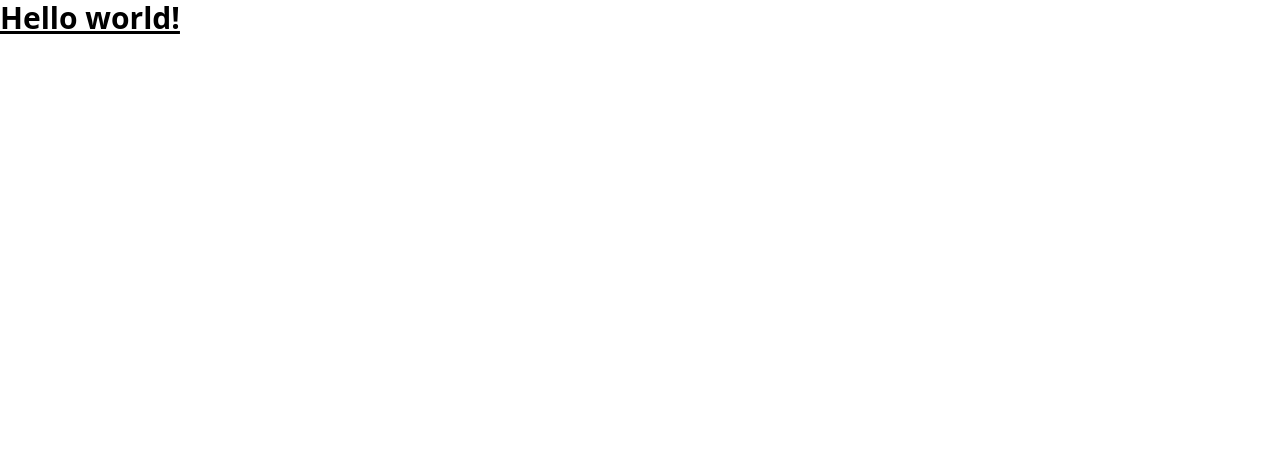
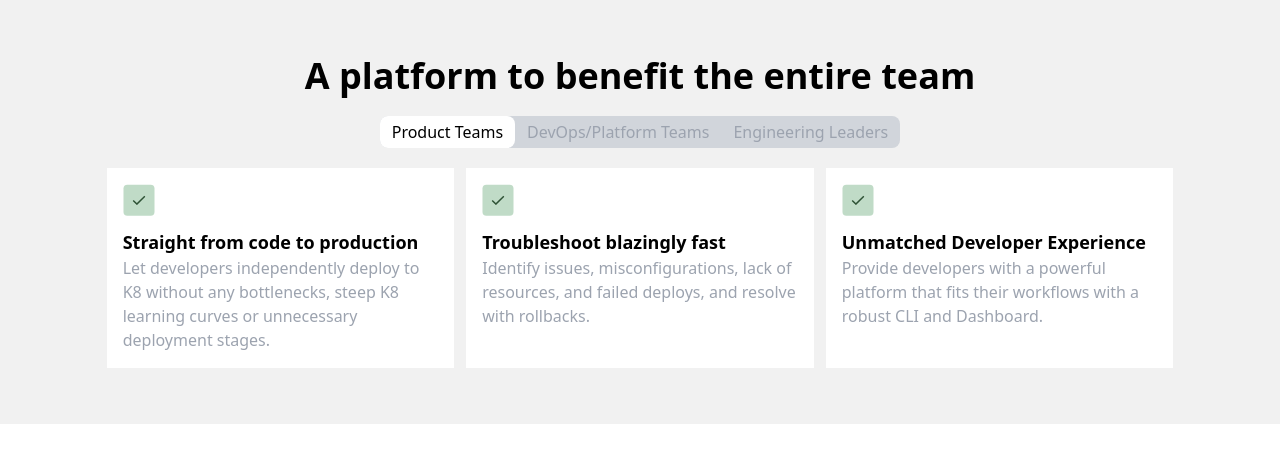
Before and after one commit to Yeremi74/learning-vite, a React (Vite) app: page / in a window 1280 px wide. Shown: the top 462 px of the page. Built offline with nearby package versions, Linux system fonts and the light colour scheme.

Commit message:
benefit component

```diff
--- a/src/App.jsx
+++ b/src/App.jsx
@@ -1,5 +1,7 @@
+import Benefit from './components/Benefit';
+
 const App = () => {
-  return <h1 className='text-3xl font-bold underline'>Hello world!</h1>;
+  return <Benefit />;
 };
 
 export default App;
--- /dev/null
+++ b/src/components/Benefit.jsx
@@ -0,0 +1,52 @@
+const Benefit = () => {
+  const cardInfo = [
+    {
+      title: 'Straight from code to production',
+      desc: 'Let developers independently deploy to K8 without any bottlenecks, steep K8 learning curves or unnecessary deployment stages.',
+    },
+    {
+      title: 'Troubleshoot blazingly fast',
+      desc: 'Identify issues, misconfigurations, lack of resources, and failed deploys, and resolve with rollbacks.',
+    },
+    {
+      title: 'Unmatched Developer Experience',
+      desc: 'Provide developers with a powerful platform that fits their workflows with a robust CLI and Dashboard.',
+    },
+  ];
+
+  return (
+    <div className='w-screen bg-whiteBG flex flex-col items-center gap-5 py-14'>
+      <h2 className='text-4xl font-semibold'>
+        A platform to benefit the entire team
+      </h2>
+
+      <div className='bg-gray-300 rounded-lg flex'>
+        <button className='px-3 py-1 rounded-lg bg-white text-black'>
+          Product Teams
+        </button>
+        <button className='px-3 py-1 rounded-lg text-gray-400'>
+          DevOps/Platform Teams
+        </button>
+        <button className='px-3 py-1 rounded-lg text-gray-400'>
+          Engineering Leaders
+        </button>
+      </div>
+      <div className='flex w-10/12 gap-3 mx-auto my-0 justify-center'>
+        {cardInfo.map((card) => (
+          <div
+            key={card.title}
+            className='bg-white w-96 flex flex-col gap-3 p-4'
+          >
+            <img src='/check.svg' className='h-8 w-8' />
+            <div>
+              <h3 className='font-bold text-lg'>{card.title}</h3>
+              <p className='text-gray-400'>{card.desc}</p>
+            </div>
+          </div>
+        ))}
+      </div>
+    </div>
+  );
+};
+
+export default Benefit;
--- a/tailwind.config.js
+++ b/tailwind.config.js
@@ -2,7 +2,11 @@
 export default {
   content: ['./index.html', './src/**/*.{js,ts,jsx,tsx}'],
   theme: {
-    extend: {},
+    extend: {
+      colors: {
+        whiteBG: '#f1f1f1',
+      },
+    },
   },
   plugins: [],
 };
```
Also changed, not shown: BenefitInfo.js (added, +14 -0 lines), public/check.svg (added).
